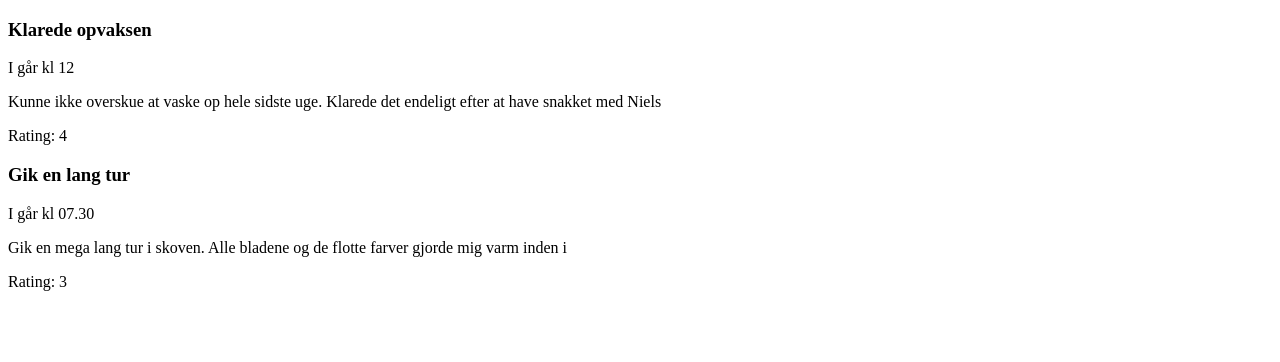
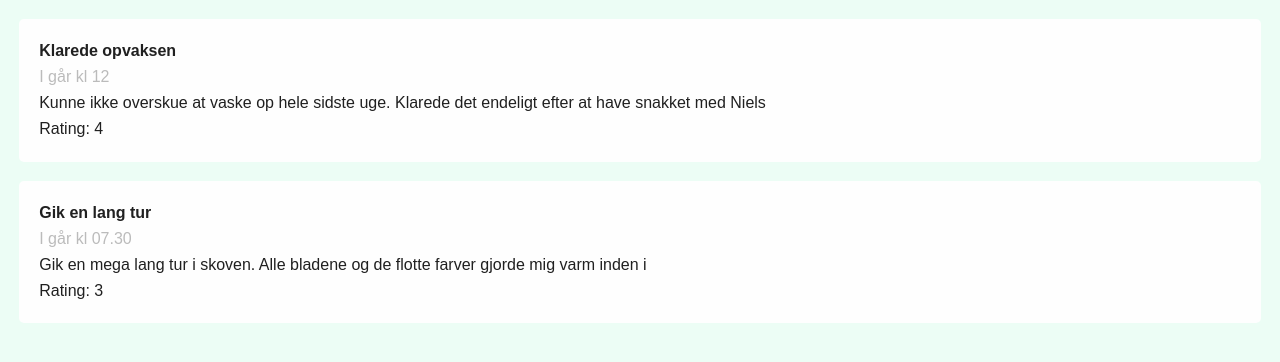
Before and after one commit to enbeeing/moodtracking, a Vue app: page / in a window 1280 px wide. Shown: the top 362 px of the page. Built offline with nearby package versions, Linux system fonts and the light colour scheme; data requests are answered from the project's data file.

Commit message:
global css, + home elements (first draft)

```diff
--- /dev/null
+++ b/src/assets/global.css
@@ -0,0 +1,20 @@
+:root {
+    --main-font: Arial, Helvetica, sans-serif;
+    --main-text-color: #202020;
+    --light-text-color: #bbb;
+    --light-bg-color: #fefefe;
+    --main-bg-color: #ecfdf5;
+    --accent-color: #065f46;
+    --emojicon-highlight-color: #fcd34d;
+  }
+
+  * {
+    margin: 0;
+    padding: 0;
+  }
+
+  body {
+    font-family: var(--main-font);
+    background: var(--main-bg-color);
+    color: #202020;
+  }
--- a/src/components/SingleEpisode.vue
+++ b/src/components/SingleEpisode.vue
@@ -1,6 +1,6 @@
 <template>
   <div class="episode">
-    <h3>{{ episode.title }}</h3>
+    <p class="title">{{ episode.title }}</p>
     <p class="date">{{ episode.date }}</p>
     <p>{{ episode.description }}</p>
     <p>Rating: {{ episode.rating }}</p>
@@ -14,4 +14,23 @@ const props = defineProps({
 </script>
 
 <style>
+.episode {
+  background: var(--light-bg-color);
+  padding: 1.2rem 1rem;
+  margin: 1.2rem;
+  border-radius: 5px;
+  /* shadow? */
+}
+
+.episode > p {
+  padding: 0.25rem;
+}
+
+.episode .date {
+  color: var(--light-text-color);
+}
+
+.episode .title {
+  font-weight: bold;
+}
 </style>
--- a/src/main.js
+++ b/src/main.js
@@ -1,3 +1,4 @@
+import './assets/global.css'
 import { createApp } from 'vue'
 import App from './App.vue'
 import router from './router'
--- a/src/views/Home.vue
+++ b/src/views/Home.vue
@@ -1,14 +1,52 @@
 <template>
   <div class="home">
-    <EpisodeList :episodes="episodes" />
+    <div v-if="error">{{ error }}</div>
+    <div v-if="episodes.length">
+      <EpisodeList :episodes="episodes" />
+    </div>
+    <div v-else>
+      <p>loading...</p>
+    </div>
+    <button class="add-button">
+      <svg
+        xmlns="http://www.w3.org/2000/svg"
+        fill="none"
+        viewBox="0 0 24 24"
+        stroke="currentColor"
+      >
+        <path
+          stroke-linecap="round"
+          stroke-linejoin="round"
+          stroke-width="2"
+          d="M12 6v6m0 0v6m0-6h6m-6 0H6"
+        />
+      </svg>
+    </button>
   </div>
 </template>
 
 <script setup>
+import EpisodeList from "../components/EpisodeList.vue";
 import getEpisodes from "../composables/getEpisodes";
-import EpisodeList from "../components/EpisodeList.vue";
 
 const { episodes, error, load } = getEpisodes();
 
 load();
 </script>
+
+<style>
+.home .add-button {
+  border: none;
+  outline: none;
+  background: var(--accent-color);
+  border-radius: 50%;
+  max-width: 80px;
+  max-height: 80px;
+  position: fixed;
+  bottom: 1rem;
+  right: 1rem;
+}
+.home svg {
+  color: var(--main-bg-color);
+}
+</style>
```
